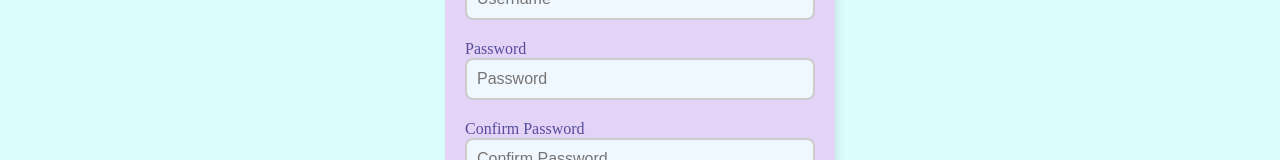
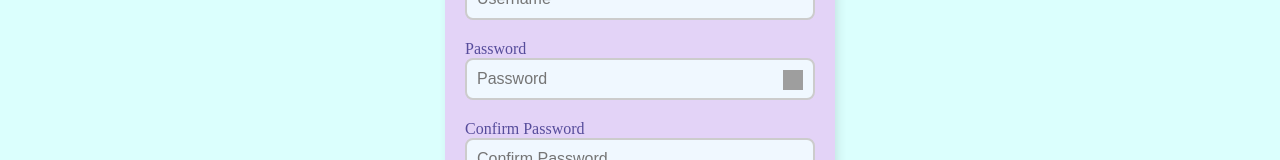
Before and after one commit to samu-pereira/tudo-da-net, a React (Create React App) app in the folder frontend/: page /api/signup in a window 1280 px wide. Shown: the part 386-546 px from the top of the page. Built offline with nearby package versions, Linux system fonts and the light colour scheme; grey boxes are pictures that could not be loaded.

Commit message:
Icon do password

```diff
--- a/frontend/src/routes/pages/SignUp.jsx
+++ b/frontend/src/routes/pages/SignUp.jsx
@@ -137,7 +137,24 @@ function SignUp() {
                 onChange={(e) => handlePassword(e.target.value)}
                 required
               />
-              <div className="show-password" onClick={() => setShowPassword(!showPassword)}/>
+              <div className="show-password" onClick={() => setShowPassword(!showPassword)}>
+                {showPassword
+                    ? <img
+                        width="20"
+                        height="20"
+                        src="https://img.icons8.com/fluency-systems-regular/24/311847/visible--v1.png"
+                        alt="visible--v1"
+                        title="Hide password"
+                      />
+                    : <img
+                        width="20"
+                        height="20"
+                        src="https://img.icons8.com/fluency-systems-regular/24/311847/closed-eye.png"
+                        alt="closed-eye"
+                        title="Show password"
+                      />
+                  }
+              </div>
             </div>
 
             <label htmlFor="matchPassword">
```
